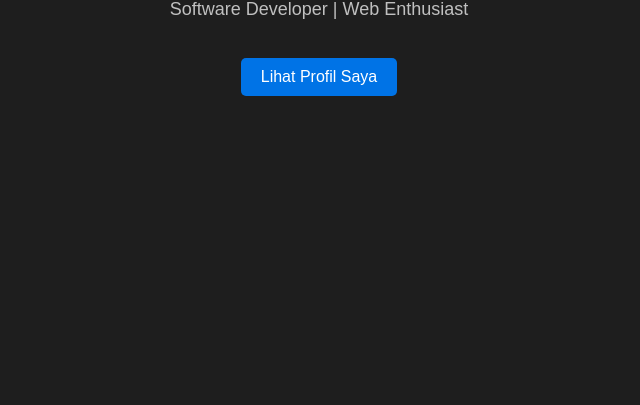
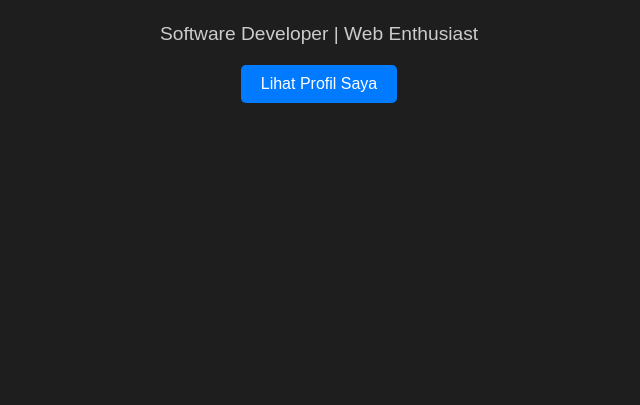
Before and after one commit to HadyWira/Tugas_PBO, a plain HTML site: page index.html in a window 1280 px wide. Shown: the part 395-800 px from the top of the page, without its empty margins (321-961 px from the left). Drawn offline with Linux system fonts and the light colour scheme.

Commit message:
Add files via upload

```diff
--- a/index.html
+++ b/index.html
@@ -3,52 +3,50 @@
 <head>
     <meta charset="UTF-8">
     <meta name="viewport" content="width=device-width, initial-scale=1.0">
-    <title>Personal Branding - Hady Wiranata</title>
+    <title>Hi, I'm Hady Wiranata</title>
     <style>
         body {
             font-family: Arial, sans-serif;
             margin: 0;
             padding: 0;
-            background-color: #1e1e1e;
+            background-color: #1E1E1E;
             color: white;
             display: flex;
+            flex-direction: column;
             justify-content: center;
             align-items: center;
             height: 100vh;
             text-align: center;
         }
-        .container {
-            max-width: 600px;
-        }
         h1 {
-            font-size: 36px;
+            font-size: 3rem;
             margin-bottom: 10px;
         }
         p {
-            font-size: 18px;
-            color: #c0c0c0;
+            font-size: 1.2rem;
+            color: #cccccc;
+            margin-bottom: 20px;
         }
         .btn {
-            display: inline-block;
-            margin-top: 20px;
+            background-color: #007BFF;
+            color: white;
             padding: 10px 20px;
-            font-size: 16px;
-            background-color: #0073e6;
-            color: white;
             border: none;
             border-radius: 5px;
+            font-size: 1rem;
             text-decoration: none;
+            transition: 0.3s;
         }
         .btn:hover {
-            background-color: #005bb5;
+            background-color: #0056b3;
         }
     </style>
 </head>
 <body>
-    <div class="container">
-        <h1>Hi, I'm Hady Wiranata</h1>
-        <p>Software Developer | Web Enthusiast</p>
-        <a href="PBO.html" class="btn">Lihat Profil Saya</a>
-    </div>
+
+    <h1>Hi, I'm Hady Wiranata</h1>
+    <p>Software Developer | Web Enthusiast</p>
+    <a href="PBO.html" class="btn">Lihat Profil Saya</a>
+
 </body>
 </html>
```
Also changed, not shown: css-logo.png (added), figma-logo.png (added), git-logo.png (added), html-logo.png (added), js-logo.png (added), mysql-logo.png (added), politeknik-batam-logo.jpg (added), python-logo.png (added), sdn-011-bengkong.jpg (added), sma8-batam.jpg (added), smk-nurul-jadid.jpg (added), vscode-logo.png (added), your-photo.jpg (added).
